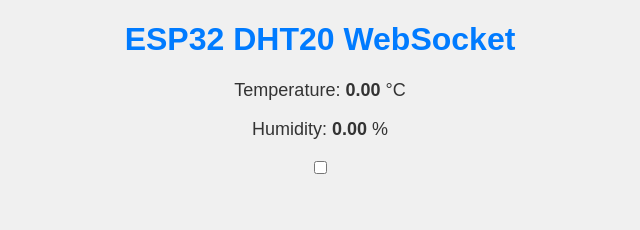
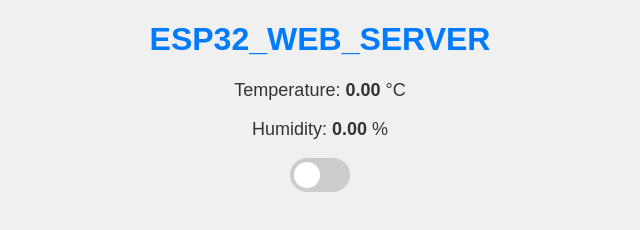
Before and after one commit to tuannguyen2208nat/ESP32_WEB_SERVER, a plain HTML site: page UI/index.html in a window 1280 px wide. Shown: the whole page, without its empty margins (320-960 px from the left). Drawn offline with Linux system fonts and the light colour scheme.

Commit message:
update code

```diff
--- a/UI/index.html
+++ b/UI/index.html
@@ -2,13 +2,13 @@
 <html>
 
 <head>
-    <title>ESP32 DHT20 WebSocket</title>
+    <title>ESP32_WEB_SERVER</title>
     <link rel="stylesheet" type="text/css" href="styles.css">
     <script src="/script.js"></script>
 </head>
 
 <body>
-    <h1>ESP32 DHT20 WebSocket</h1>
+    <h1>ESP32_WEB_SERVER</h1>
     <p>Temperature: <span id="temperature">0.00</span> &deg;C</p>
     <p>Humidity: <span id="humidity">0.00</span> %</p>
     <label class="switch">
--- a/UI/styles.css
+++ b/UI/styles.css
@@ -17,3 +17,49 @@ p {
 #temperature, #humidity {
     font-weight: bold;
 }
+
+/* Toggle switch styling */
+.switch {
+    position: relative;
+    display: inline-block;
+    width: 60px;
+    height: 34px;
+}
+
+.switch input {
+    opacity: 0;
+    width: 0;
+    height: 0;
+}
+
+.slider {
+    position: absolute;
+    cursor: pointer;
+    top: 0;
+    left: 0;
+    right: 0;
+    bottom: 0;
+    background-color: #ccc;
+    transition: .4s;
+    border-radius: 34px;
+}
+
+.slider:before {
+    position: absolute;
+    content: "";
+    height: 26px;
+    width: 26px;
+    border-radius: 50%;
+    left: 4px;
+    bottom: 4px;
+    background-color: white;
+    transition: .4s;
+}
+
+input:checked + .slider {
+    background-color: #007bff;
+}
+
+input:checked + .slider:before {
+    transform: translateX(26px);
+}
```
Also changed, not shown: 1 other file.
